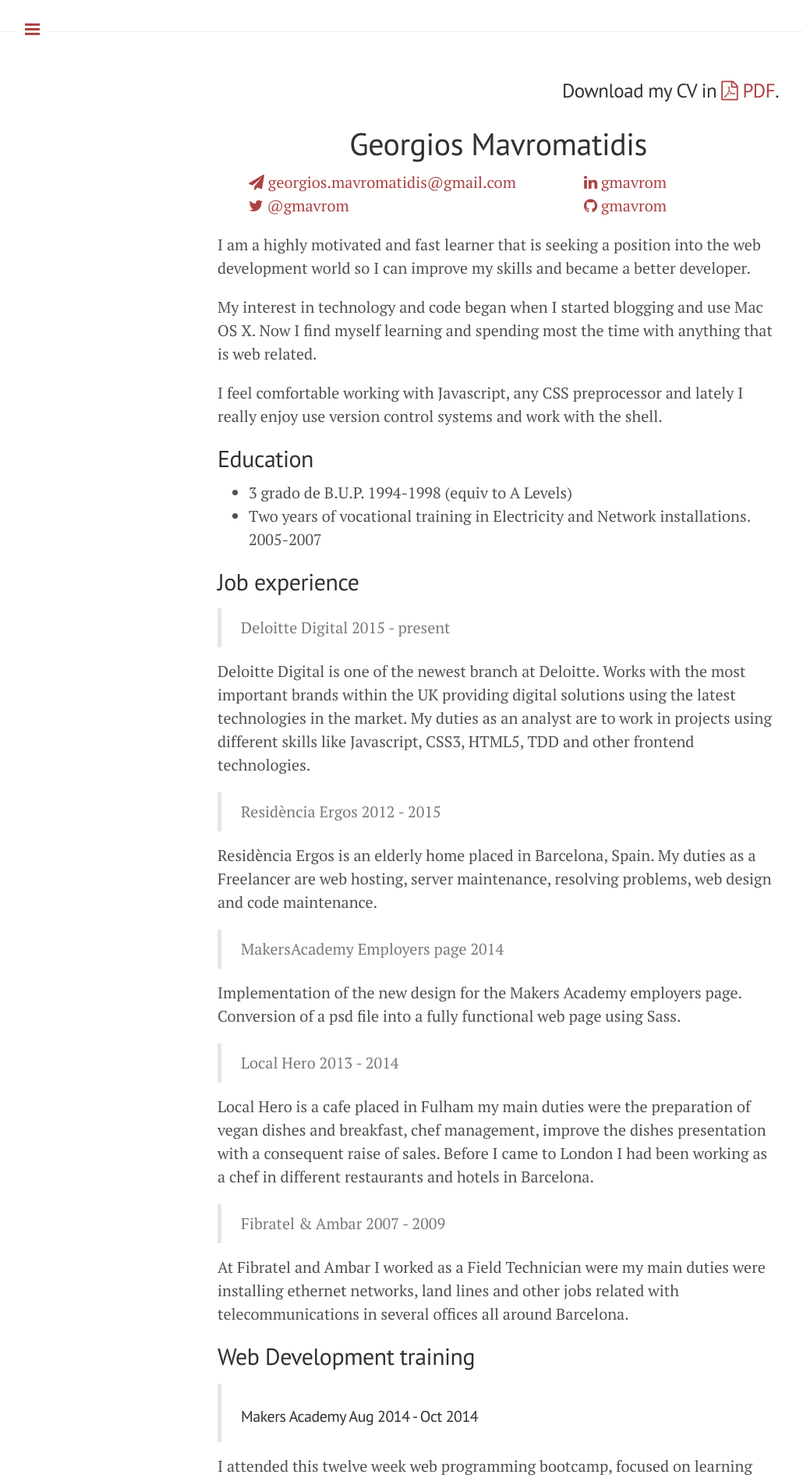
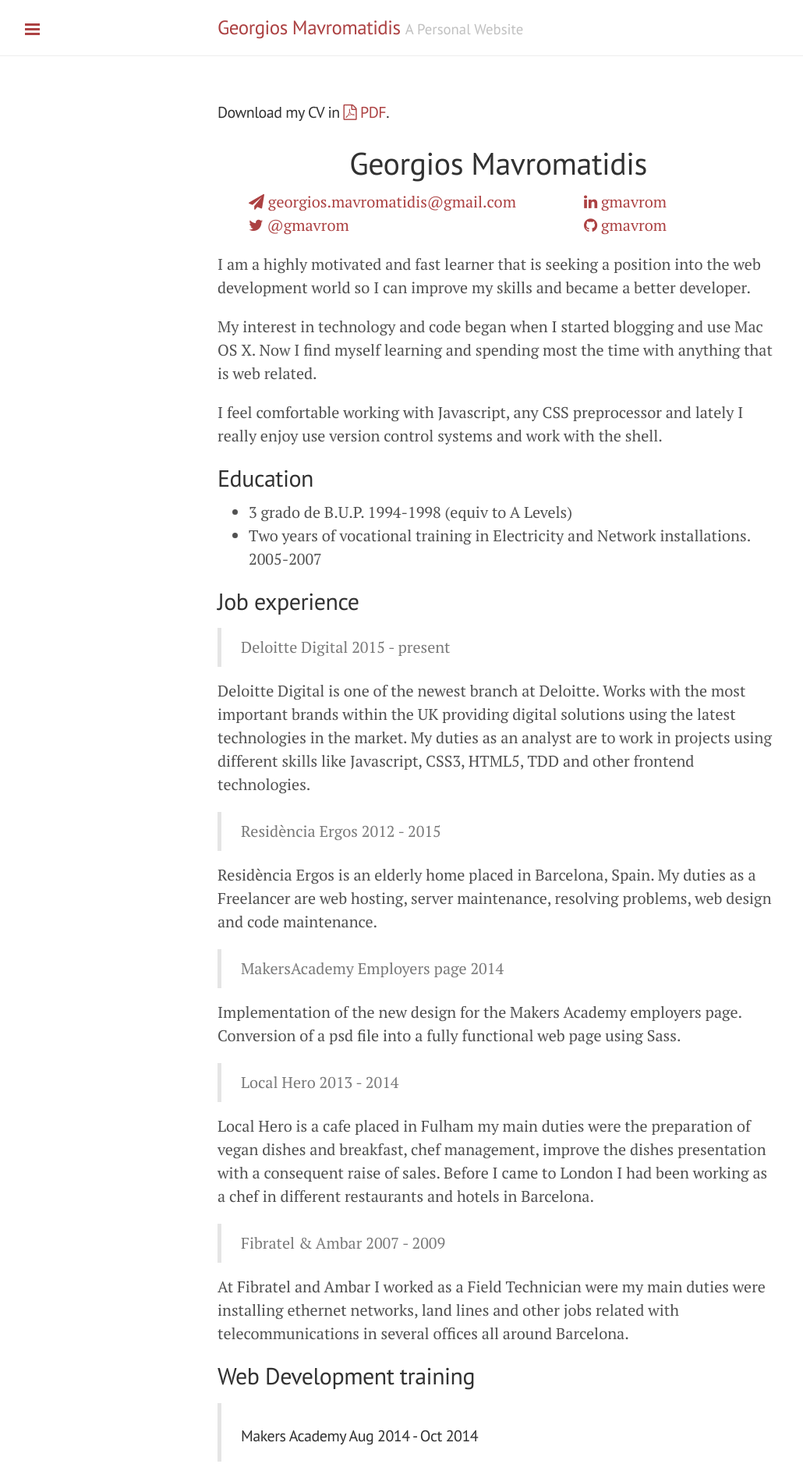
Before and after one commit to gmavrom33/gmavrom.github.io, a Jekyll site: the page built from cv/index.md, in a window 1280 px wide. Shown: the top 1895 px of the page at 78% size, without its empty margins (1-1031 px from the left). Built offline with Jekyll 4.4.1, drawn with Linux system fonts in a browser that asks for light colours; nearby versions of some CDN libraries; some of the changed lines change nothing that is shown.

Commit message:
Update index.md

```diff
--- a/cv/index.md
+++ b/cv/index.md
@@ -8,12 +8,7 @@
 	h1:first-child{ display: none }
 </style>
 
-<style>
-	h3{ text-align: right; }
-	h3:first-child{ display: none }
-</style>
-
-### Download my CV in <a href="https://www.linkedin.com/in/albertbyverdu"><i class="fa fa-file-pdf-o"></i> PDF</a>.
+##### Download my CV in <a href="https://www.linkedin.com/in/albertbyverdu"><i class="fa fa-file-pdf-o"></i> PDF</a>.
 
 # Georgios Mavromatidis
 
```
